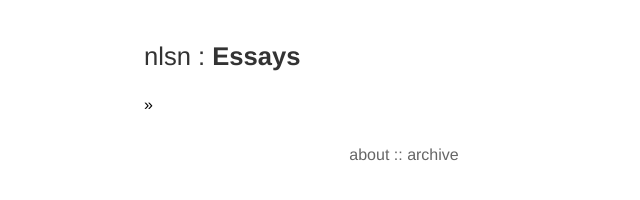
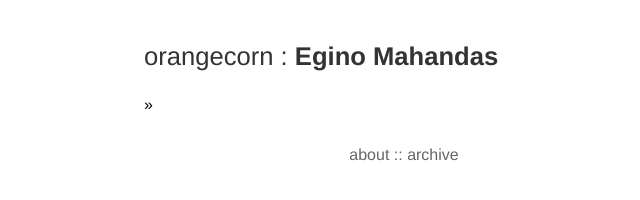
Before and after one commit to orangecorn/orangecorn.github.io, a plain HTML site: page index.html in a window 1280 px wide. Shown: the whole page, without its empty margins (236-876 px from the left). Drawn offline with Linux system fonts and the light colour scheme.

Commit message:
Update index.html

```diff
--- a/index.html
+++ b/index.html
@@ -13,8 +13,8 @@
   <body lang="en-NZ">
     <div id="content">
       <h1>
-        <a href="https://nlsn.glitch.me/">nlsn</a>
-        : <strong><a href="/essays">Essays</a></strong>
+        <a href="https://orangecorn.github.io/">orangecorn</a>
+        : <strong><a href="/essays">Egino Mahandas</a></strong>
       </h1>
 
       <div class="entry" id="post-001">
```
